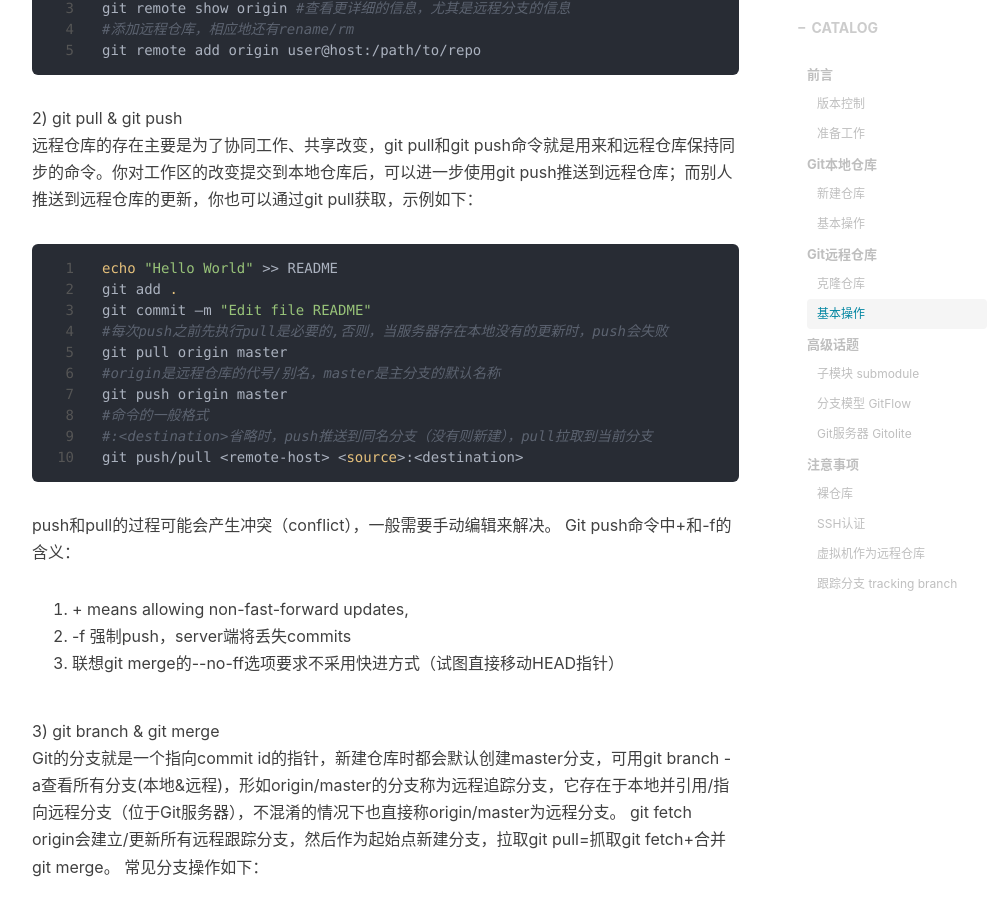
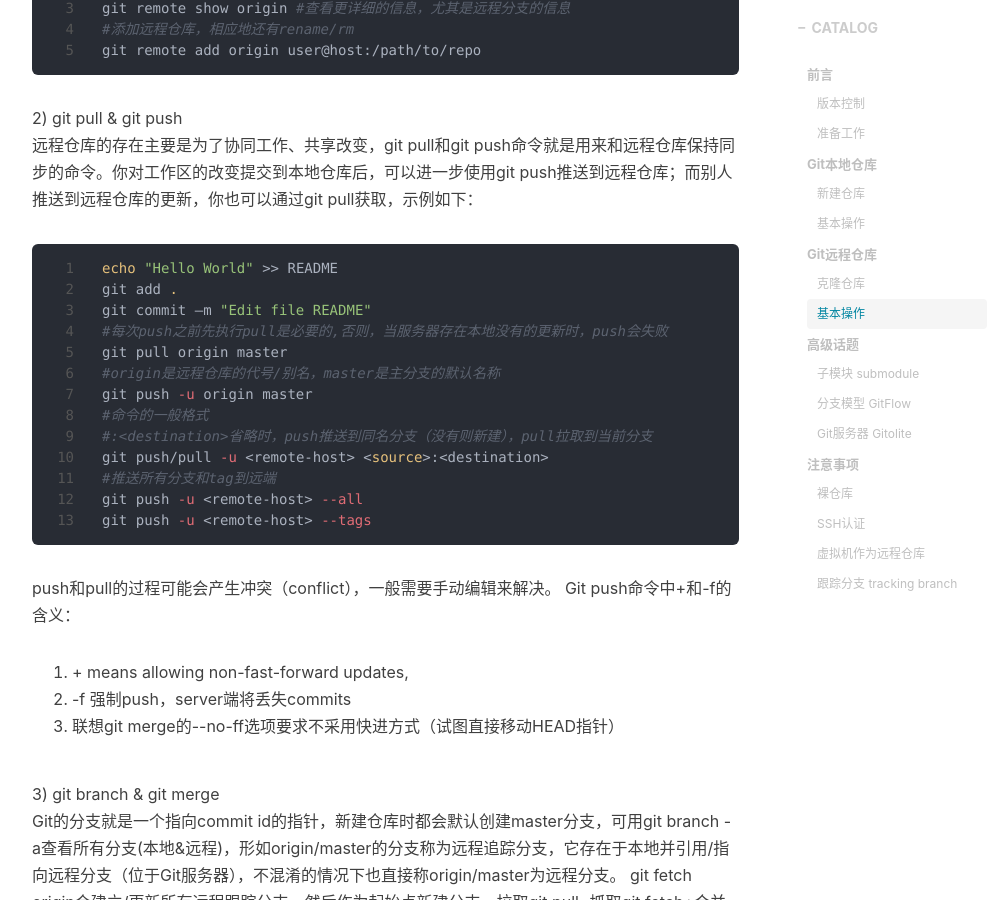
Before and after one commit to lchang199x/lchang199x.github.io, a Jekyll site: the page built from _posts/2017-07-24-An Introduction to Git.md, in a window 1280 px wide and 900 px high, scrolled down 5352 px. Shown: the whole window, without its empty margins (233-1221 px from the left). Built offline with Jekyll 4.4.1, drawn with Linux system fonts in a browser that asks for light colours; nearby versions of some CDN libraries; comment, search, counter and statistics services are not loaded.

Commit message:
Update 2017-07-24-An Introduction to Git.md

````diff
--- a/_posts/2017-07-24-An Introduction to Git.md
+++ b/_posts/2017-07-24-An Introduction to Git.md
@@ -182,10 +182,13 @@ git commit –m "Edit file README"
 #每次push之前先执行pull是必要的,否则，当服务器存在本地没有的更新时，push会失败
 git pull origin master
 #origin是远程仓库的代号/别名，master是主分支的默认名称
-git push origin master
+git push -u origin master
 #命令的一般格式
 #:<destination>省略时，push推送到同名分支（没有则新建），pull拉取到当前分支
-git push/pull <remote-host> <source>:<destination>
+git push/pull -u <remote-host> <source>:<destination>
+#推送所有分支和tag到远端
+git push -u <remote-host> --all
+git push -u <remote-host> --tags
 ```
 push和pull的过程可能会产生冲突（conflict），一般需要手动编辑来解决。
 Git push命令中+和-f的含义：
````
